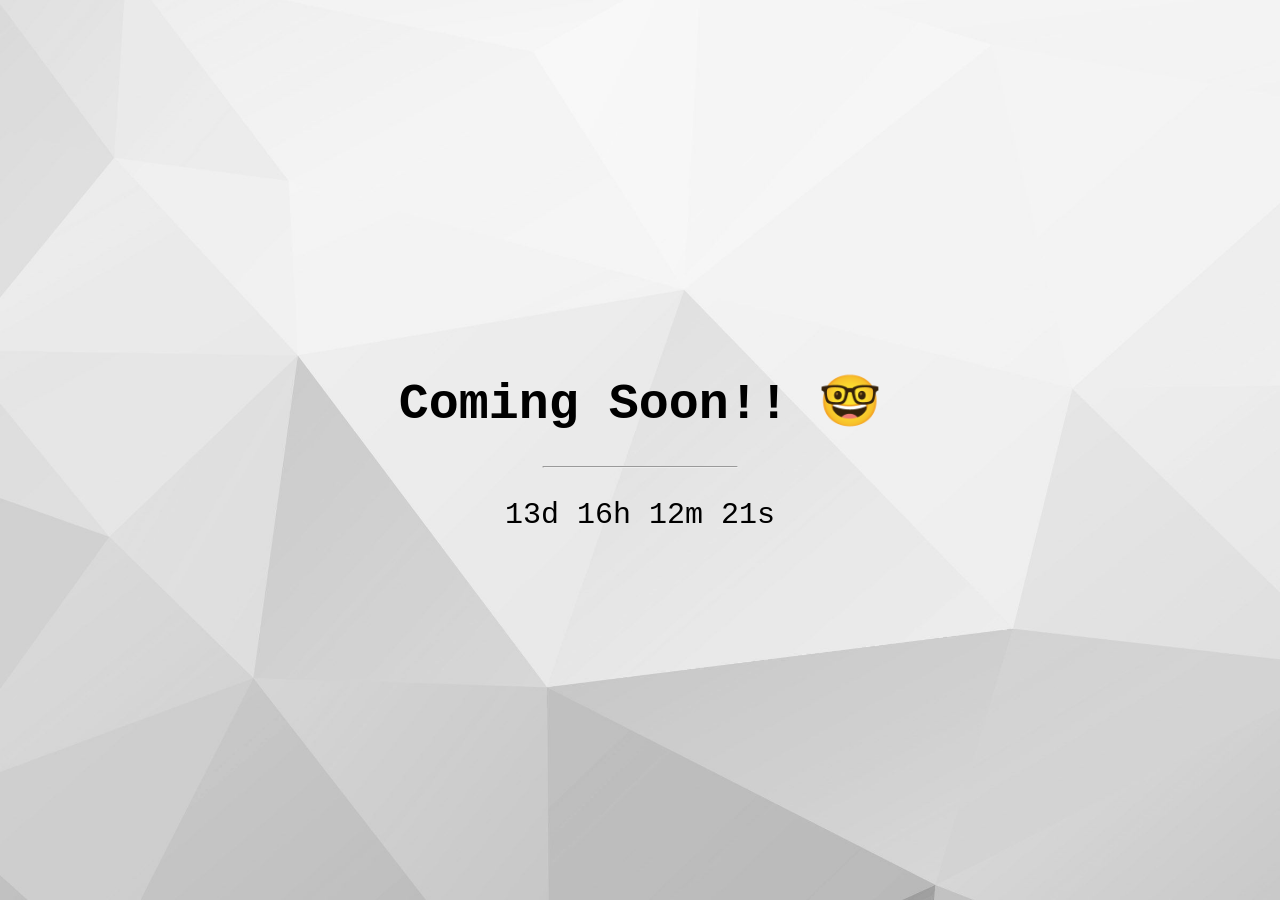
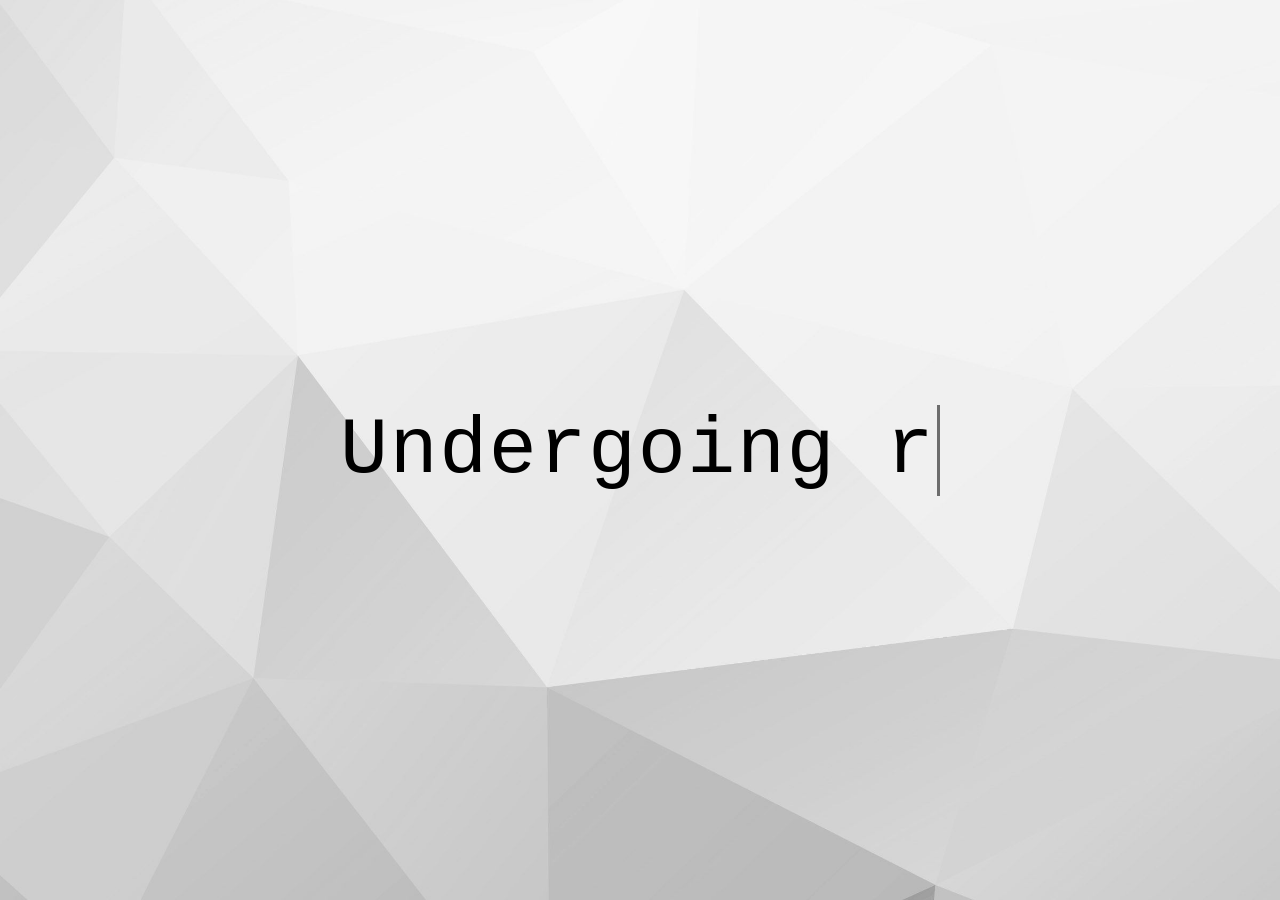
Before and after one commit to devytechie/devytechie.github.io, a Jekyll site: the page index.html, which Jekyll copies as it is, in a window 1280 px wide. Built offline with Jekyll 4.4.1, drawn with Linux system fonts in a browser that asks for light colours.

Commit message:
Updating page design

```diff
--- a/index.html
+++ b/index.html
@@ -29,13 +29,47 @@ body, html {
   left: 16px;
 }
 
-.middle {
-  position: absolute;
-  top: 50%;
-  left: 50%;
-  transform: translate(-50%, -50%);
+/*CSS Cursor Styling Start*/
+.topi {
+  /*height: 100vh;
+  display: flex;
+  justify-content: center;
+  align-items: center;*/
+  height: 100vh;
+  display: flex;
+  justify-content: center;
+  align-items: center;
+}
+.topi p {
+  font-size: 5rem;
+  padding: 0.5rem;
+  font-weight: bold;
+  letter-spacing: 0.1rem;
   text-align: center;
+  overflow: hidden;
 }
+.topi p span.typed-text {
+  font-weight: normal;
+  color: black;
+}
+.topi p span.cursor {
+  display: inline-block;
+  background-color: #6D6D6D;
+  margin-left: 0.1rem;
+  width: 3px;
+  animation: blink 1s infinite;
+}
+.topi p span.cursor.typing {
+  animation: none;
+}
+@keyframes blink {
+  0%  { background-color: #6D6D6D; }
+  49% { background-color: ##6D6D6D; }
+  50% { background-color: transparent; }
+  99% { background-color: transparent; }
+  100%  { background-color: ##6D6D6D; }
+}
+/*CSS Cursor Styling End*/
 
 hr {
   margin: auto;
@@ -43,13 +77,14 @@ hr {
 }
 </style>
 <body>
+
 <div class="bgimg">
   <div class="topleft">
   </div>
-  <div class="middle">
-    <h1>Coming Soon!! 🤓</h1>
-    <hr>
-    <p id="demo" style="font-size:30px"></p>
+
+
+  <div class="topi">
+    <h1><p><span class="typed-text"></span><span class="cursor">&nbsp;</span></p></h1>
 </div>
 
 <script>
@@ -81,6 +116,50 @@ var countdownfunction = setInterval(function() {
     document.getElementById("demo").innerHTML = "EXPIRED";
   }
 }, 1000);
+
+//Typewriting effect
+const typedTextSpan = document.querySelector(".typed-text");
+const cursorSpan = document.querySelector(".cursor");
+
+const textArray = ["Undergoing routine maintenance","Will be back soon!!",];
+const typingDelay = 200;
+const erasingDelay = 100;
+const newTextDelay = 2000; // Delay between current and next text
+let textArrayIndex = 0;
+let charIndex = 0;
+
+function type() {
+  if (charIndex < textArray[textArrayIndex].length) {
+    if(!cursorSpan.classList.contains("typing")) cursorSpan.classList.add("typing");
+    typedTextSpan.textContent += textArray[textArrayIndex].charAt(charIndex);
+    charIndex++;
+    setTimeout(type, typingDelay);
+  }
+  else {
+    cursorSpan.classList.remove("typing");
+    setTimeout(erase, newTextDelay);
+  }
+}
+
+function erase() {
+  if (charIndex > 0) {
+    if(!cursorSpan.classList.contains("typing")) cursorSpan.classList.add("typing");
+    typedTextSpan.textContent = textArray[textArrayIndex].substring(0, charIndex-1);
+    charIndex--;
+    setTimeout(erase, erasingDelay);
+  }
+  else {
+    cursorSpan.classList.remove("typing");
+    textArrayIndex++;
+    if(textArrayIndex>=textArray.length) textArrayIndex=0;
+    setTimeout(type, typingDelay + 1100);
+  }
+}
+
+document.addEventListener("DOMContentLoaded", function() { // On DOM Load initiate the effect
+  if(textArray.length) setTimeout(type, newTextDelay + 250);
+});
+
 </script>
 
 </body>
```
